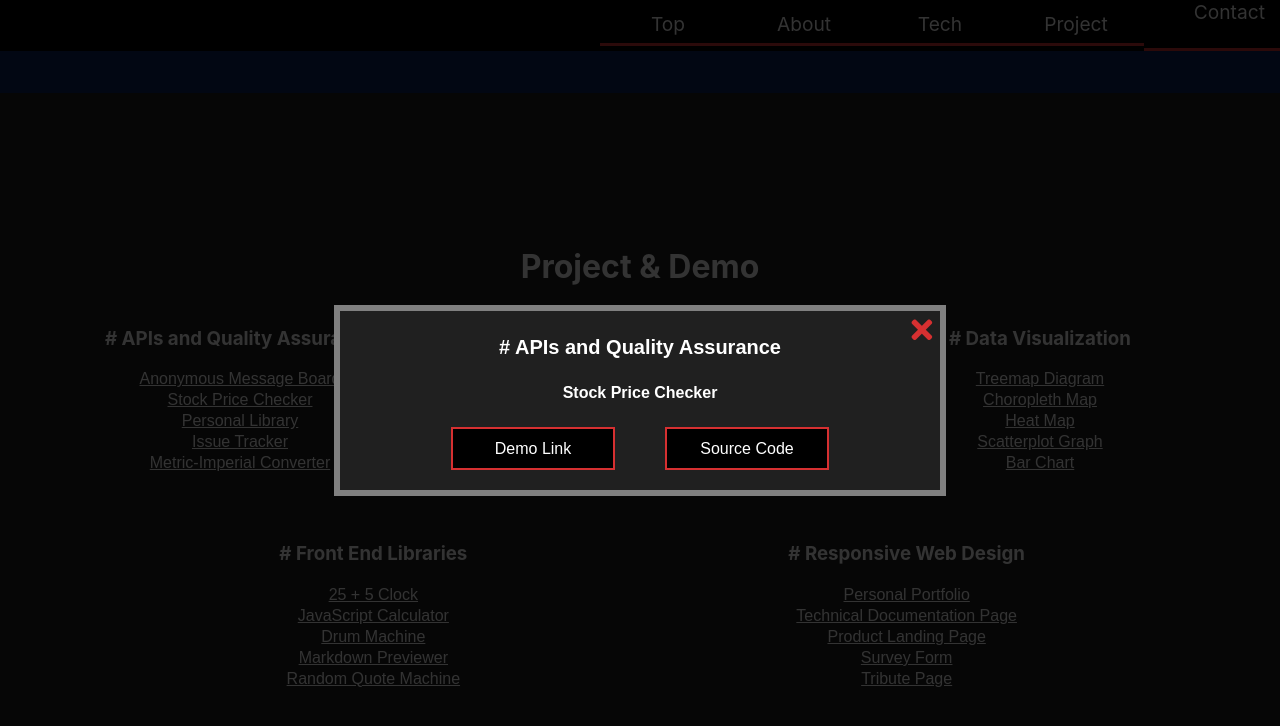
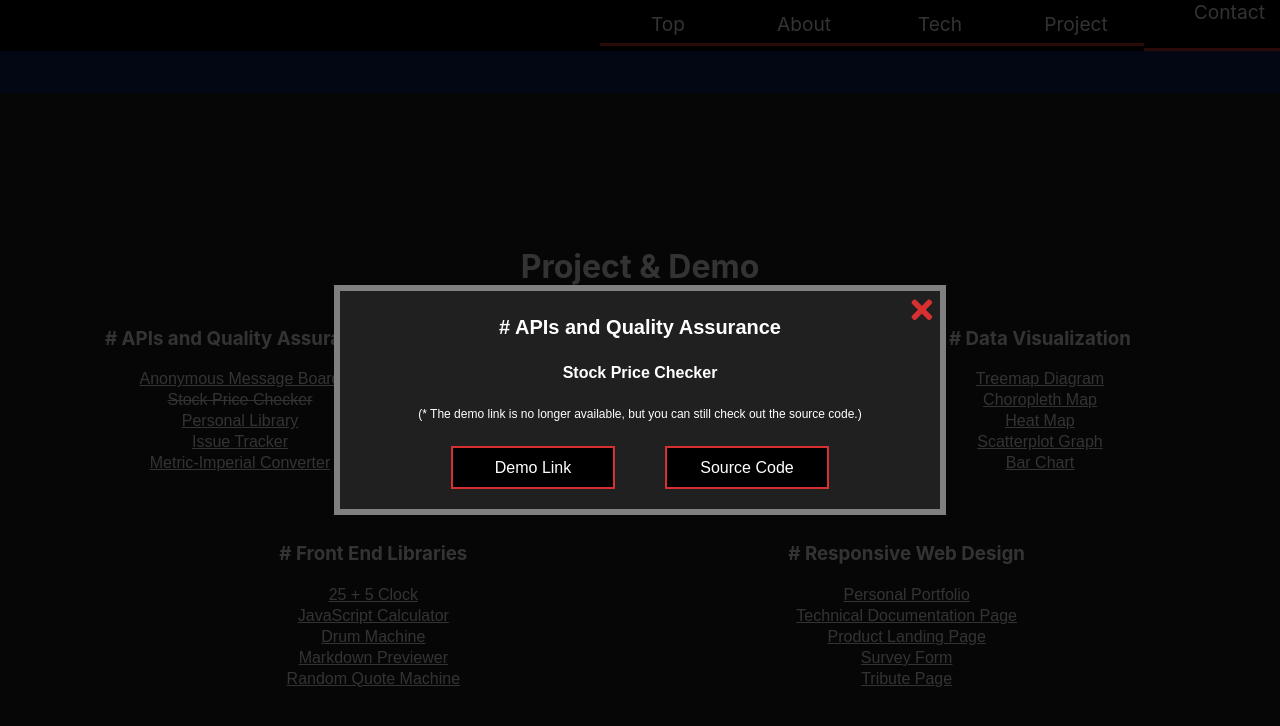
Before and after one commit to parkers116/homepage, a React (Create React App) app: page / in a window 1280 px wide. Both pictures are taken after a click on the button "Stock Price Checker". Shown: the part 2307-3033 px from the top of the page. Built offline with nearby package versions, Linux system fonts and the light colour scheme.

Commit message:
update project section with modal view

```diff
--- a/src/components/ProjectSection/index.scss
+++ b/src/components/ProjectSection/index.scss
@@ -51,6 +51,12 @@
         }
         button {
           color: #d63031;
+        }
+      }
+
+      &.not-available {
+        button {
+          text-decoration: line-through;
         }
       }
     }
@@ -107,6 +113,11 @@
     padding-bottom: 25px;
     font-size: 16px;
     font-weight: bold;
+  }
+
+  .desc {
+    padding-bottom: 25px;
+    font-size: 12px;
   }
 
   .content {
--- a/src/components/ProjectSection/index.tsx
+++ b/src/components/ProjectSection/index.tsx
@@ -7,6 +7,7 @@ import { closeModalProjectDetails, openModalProjectDetails } from "../../feature
 import Modal from "../Modal";
 
 import "./index.scss";
+import classNames from "classnames";
 
 interface ObjArrType {
   name: string;
@@ -206,8 +207,11 @@ const ProjectList = (dispatch: Dispatch<AnyAction>) => {
       {ARR_LIST.map((item, id) => (
         <div key={id} className="list-container">
           <h3># {item.label}</h3>
-          {item.arr.map((item2, id2) => (
-            <div key={id2} className="list-item">
+          {item.arr.map((item2, id2) => {
+            let ListItemClass = classNames("list-item", { "not-available": !item2.isAvailable });
+
+            return (
+              <div key={id2} className={ListItemClass}>
                 <span>{"<!--"}</span>
                 <button
                   onClick={() => {
@@ -218,7 +222,8 @@ const ProjectList = (dispatch: Dispatch<AnyAction>) => {
                 </button>
                 <span>{"-->"}</span>
               </div>
-          ))}
+            );
+          })}
         </div>
       ))}
     </>
@@ -245,16 +250,21 @@ const ProjectSection = (props: ProjectSectionProps) => {
             </button>
             <div className="header"># {objSelectedProject.label}</div>
             <div className="sub-header">{objSelectedProject.name}</div>
+            {!objSelectedProject.isAvailable && (
+              <div className="desc">
+                (* The demo link is no longer available, but you can still check out the source code.)
+              </div>
+            )}
             <div className="content">
               <button>
-                <a href={objSelectedProject.href} target="blank">
+                <a href={objSelectedProject.href} target="_blank" rel="noreferrer">
                   <code>{"/* "}</code>
                   Demo Link
                   <code>{" */"}</code>
                 </a>
               </button>
               <button>
-                <a href={objSelectedProject.sourcecode} target="blank">
+                <a href={objSelectedProject.sourcecode} target="_blank" rel="noreferrer">
                   <code>{"/* "}</code>
                   Source Code
                   <code>{" */"}</code>
```
Lines whose indentation alone changed are shown as unchanged.
